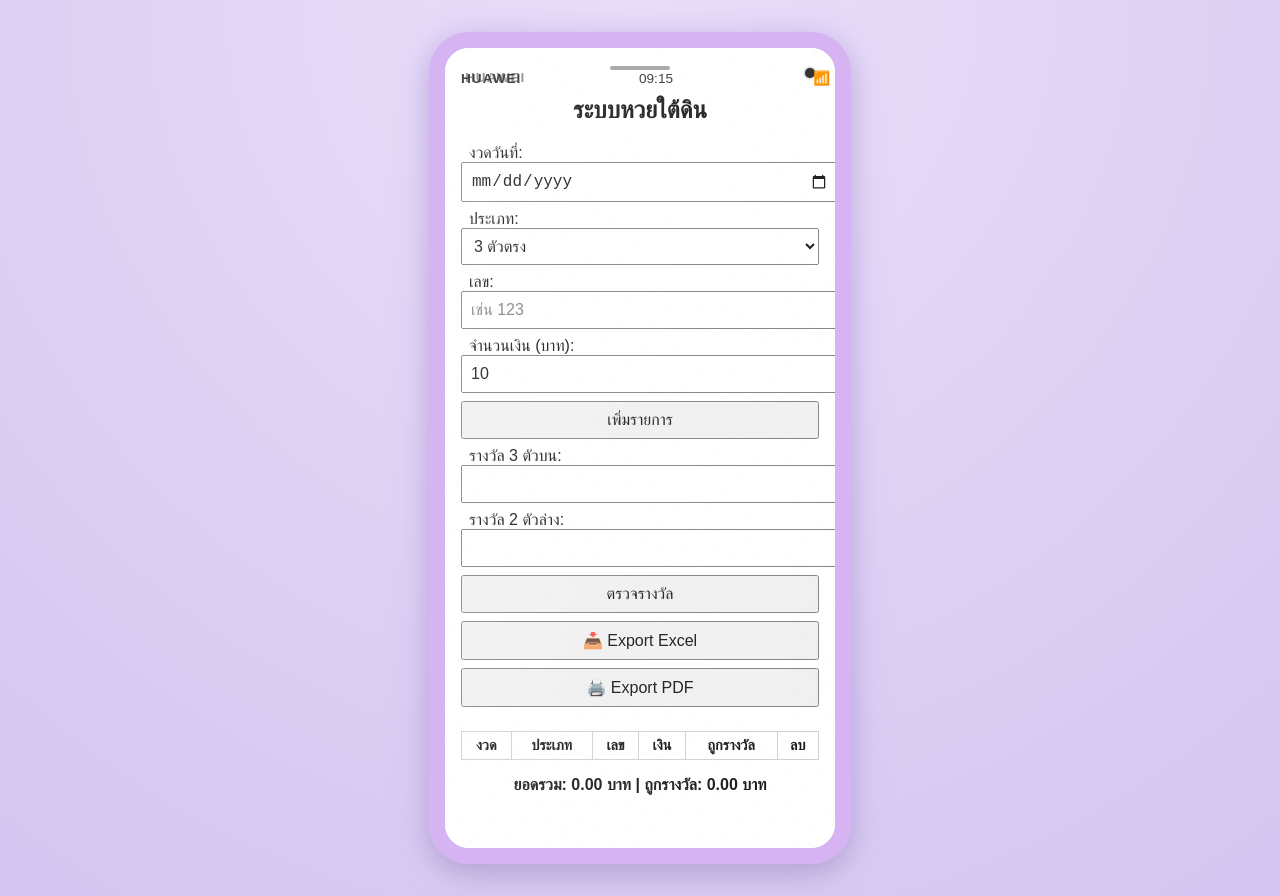
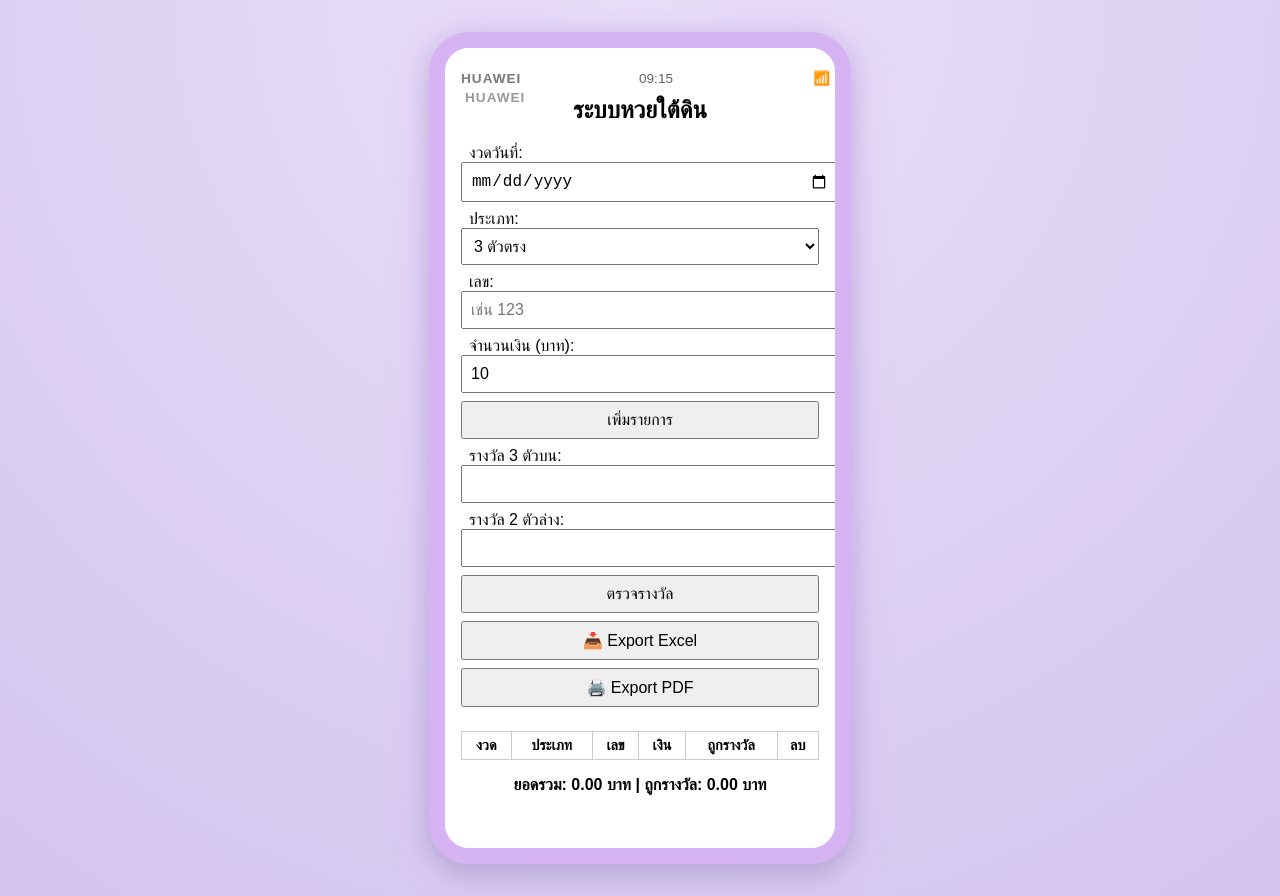
Before and after one commit to krunid/Undergroundlotterysystem, a plain HTML site: page index.html in a window 1280 px wide. Drawn offline with Linux system fonts and the light colour scheme.

Commit message:
Update index.html

```diff
--- a/index.html
+++ b/index.html
@@ -158,12 +158,11 @@
 <body>
 <div class="phone-wrapper">
   <div class="phone-frame">
-    <div class="glass-glow"></div>
-    <div class="phone-logo">HUAWEI</div>
-    <div class="camera-hole"></div>
-    <div class="speaker-bar"></div>
 
     <div class="status-bar">
+      <div class="glass-glow"></div>
+      <div class="phone-logo">HUAWEI</div>
+      <div class="camera-hole"></div>
       <div class="status-left">HUAWEI</div>
       <div class="status-center" id="clock">--:--</div>
       <div class="status-right">📶 🔋</div>
```
